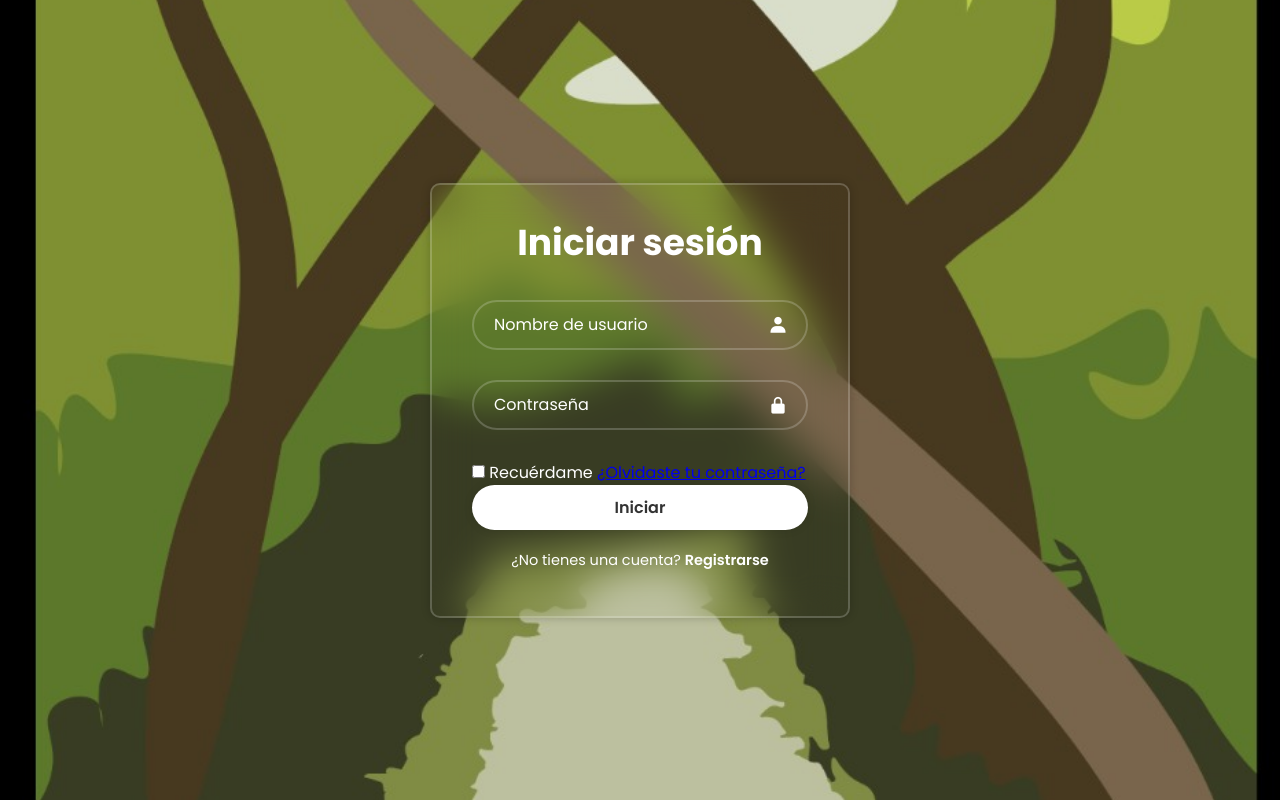
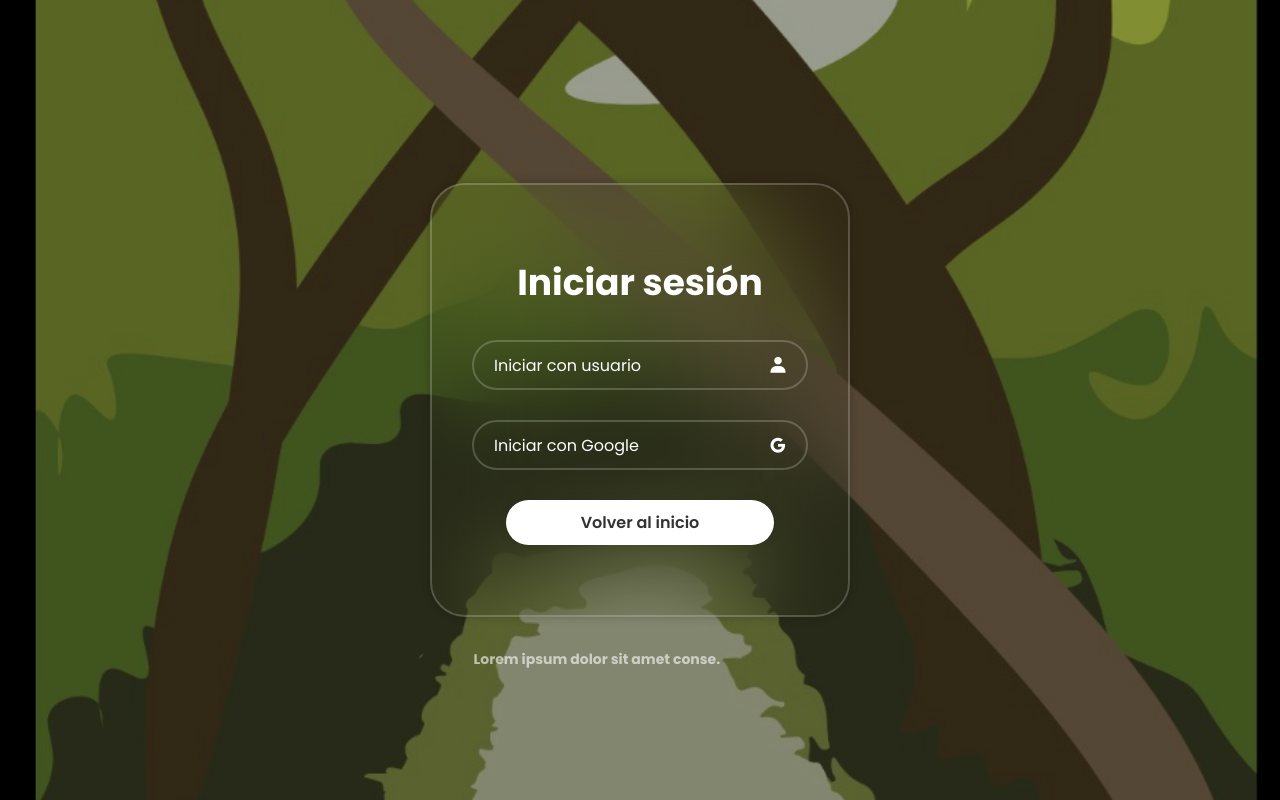
Before and after one commit to NayarethSeverino/Zukinicial, a plain HTML site: page index.html in a window 1280 px wide. Drawn offline with nearby package versions, Linux system fonts and the light colour scheme.

Commit message:
Add files via upload

```diff
--- a/index.html
+++ b/index.html
@@ -4,7 +4,7 @@
     <meta charset="UTF-8" />
     <meta http-equiv="X-UA-Compatible" content="IE=edge" />
     <meta name="viewpoint" content="width=device-width, initial-scale=1.0" />
-    <title>Login Zuki App</title>
+    <title>Login Zuki</title>
     <link rel="stylesheet" href="style.css" />
     <link
       href="https://unpkg.com/boxicons@2.1.4/css/boxicons.min.css"
@@ -17,25 +17,17 @@
       <form action="">
         <h1>Iniciar sesión</h1>
         <div class="input-box">
-          <input type="text" placeholder="Nombre de usuario" required />
+          <input type="text" placeholder="Iniciar con usuario" required />
           <i class="bx bxs-user"></i>
         </div>
         <div class="input-box">
-          <input type="contraseña" placeholder="Contraseña" required />
-          <i class="bx bxs-lock-alt"></i>
+          <input type="google" placeholder="Iniciar con Google" required />
+          <i class="bx bxl-google"></i>
         </div>
 
-        <div class="recuérdame">
-          <label><input type="checkbox" /> Recuérdame</label>
-          <a href="#">¿Olvidaste tu contraseña?</a>
-        </div>
-
-        <button type="submit" class="btn">Iniciar</button>
-
-        <div class="register-link">
-          <p>¿No tienes una cuenta? <a href="#">Registrarse</a></p>
-        </div>
+        <button type="submit" class="btn">Volver al inicio</button>
       </form>
     </div>
+    <h3 class="outside-rectangle">Lorem ipsum dolor sit amet conse.</h3>
   </body>
 </html>
--- a/style.css
+++ b/style.css
@@ -15,17 +15,28 @@ body {
   background: url("imagenlogin.jpeg");
   background-size: cover;
   background-position: center;
+  position: relative;
+}
+
+body::before {
+  content: "";
+  position: absolute;
+  top: 0;
+  left: 0;
+  right: 0;
+  bottom: 0;
+  background: rgba(0, 0, 0, 0.3);
 }
 
 .wrapper {
   width: 420px;
   background: transparent;
   border: 2px solid rgba(255, 255, 255, 0.2);
-  backdrop-filter: blur(20px);
+  backdrop-filter: blur(50px);
   box-shadow: 0 0 10px rgba(0, 0, 0, 0.2);
   color: #fff;
-  border-radius: 10px;
-  padding: 30px 40px;
+  border-radius: 35px;
+  padding: 70px 40px;
 }
 
 .wrapper h1 {
@@ -65,29 +76,8 @@ body {
   font-size: 20px;
 }
 
-.wrapper .remember-forgot {
-  display: flex;
-  justify-content: space-between;
-  font-size: 14.5px;
-  margin: -15px 0 15px;
-}
-
-.remember-forgot label input {
-  accent-color: #fff;
-  margin-right: 3px;
-}
-
-.remember-forgot a {
-  color: #fff;
-  text-decoration: none;
-}
-
-.remember-forgot a:hover {
-  text-decoration: underline;
-}
-
 .wrapper .btn {
-  width: 100%;
+  width: 80%;
   height: 45px;
   background: #fff;
   border: none;
@@ -98,6 +88,8 @@ body {
   font-size: 16px;
   color: #333;
   font-weight: 600;
+  margin: 0 auto;
+  display: block;
 }
 
 .wrapper .register-link {
@@ -115,3 +107,13 @@ body {
 .register-link p a:hover {
   text-decoration: underline;
 }
+
+.outside-rectangle {
+  position: absolute;
+  bottom: 130px;
+  left: 37%;
+  transform: translateX(-50);
+  text-align: center;
+  color: rgba(255, 255, 255, 0.6);
+  font-size: 14px;
+}
```
